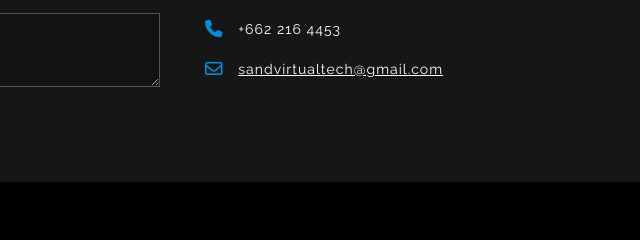
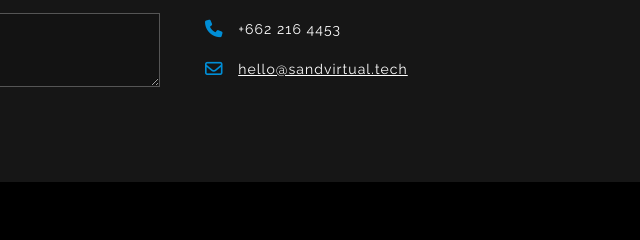
Before and after one commit to SandVirtualTech/site2021, a plain HTML site: page index.html in a window 1280 px wide. Shown: the part 5126-5366 px from the top of the page, 640-1280 px from the left. Drawn offline with Linux system fonts and the light colour scheme; some packages are replaced by stand-ins of ours.

Commit message:
Update index.html

```diff
--- a/index.html
+++ b/index.html
@@ -623,7 +623,7 @@
             <address>
                 <span><i class="fa fa-map-marker fa-lg"></i> Blvd. Garcia Morales #812-C Col. La Manga, 83220 Hermosillo. Sonora. México.</span>
                 <span><i class="fa fa-phone fa-lg"></i> +662 216 4453</span>
-                <span><i class="fa fa-envelope-o fa-lg"></i> <a href="mailto:sandvirtualtech@gmail.com">sandvirtualtech&#64;gmail.com</a></span>
+                <span><i class="fa fa-envelope-o fa-lg"></i> <a href="mailto:hello@sandvirtual.tech">hello&#64;sandvirtual.tech</a></span>
                 <!--<span><i class="fa fa-globe fa-lg"></i> <a href="http://support.example.com">support.example.com</a></span>-->
             </address>
           </div>
```
